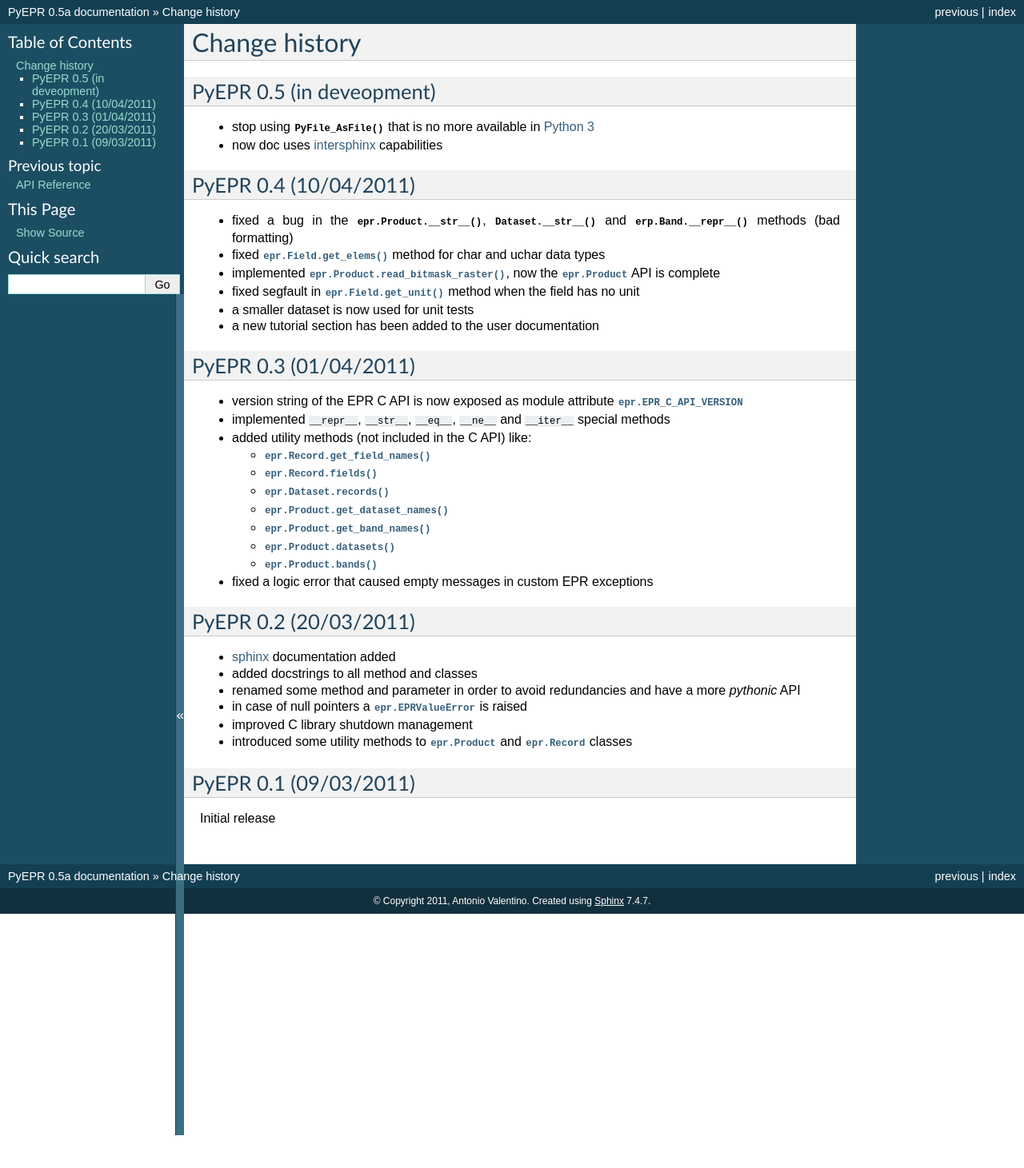
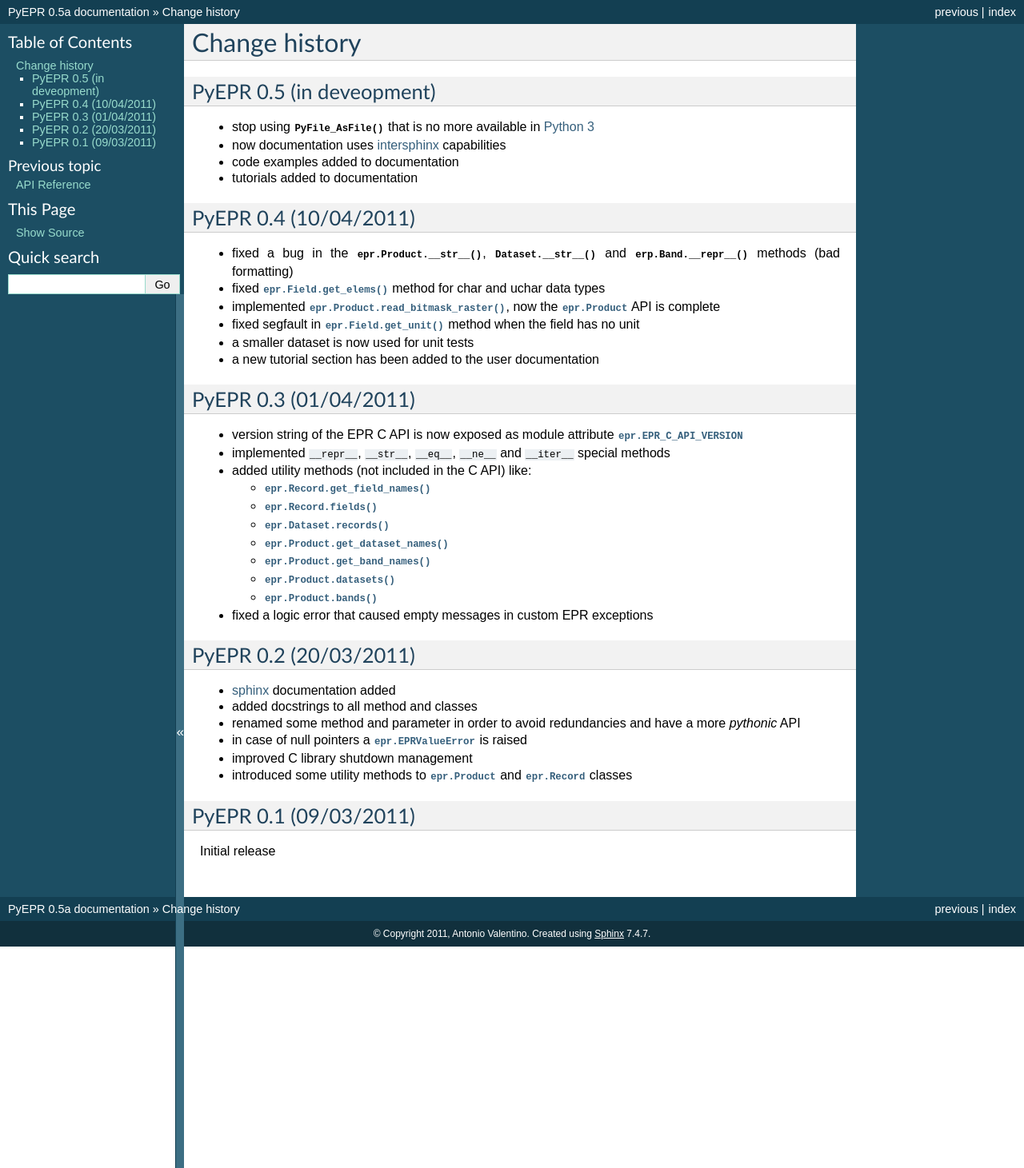
Before and after one commit to avalentino/pyepr, a Sphinx documentation site: the page built from doc/NEWS.txt, in a window 1280 px wide. Shown: the whole page at 80% size. Built offline with Sphinx 7.4.7, drawn with Linux system fonts in a browser that asks for light colours; formulas are drawn with MathJax 3; before the commit the page ends 1420 px from its top, so only the background shows below that.

Commit message:
Updated news file

```diff
--- a/doc/NEWS.txt
+++ b/doc/NEWS.txt
@@ -7,7 +7,9 @@ PyEPR 0.5 (in deveopment)
 
 * stop using :c:func:`PyFile_AsFile` that is no more available in
   `Python 3`_
-* now doc uses intersphinx_ capabilities
+* now documentation uses intersphinx_ capabilities
+* code examples added to documentation
+* tutorials added to documentation
 
 .. _`Python 3`: http://docs.python.org/py3k
 .. _intersphinx: http://sphinx.pocoo.org/latest/ext/intersphinx.html
```
